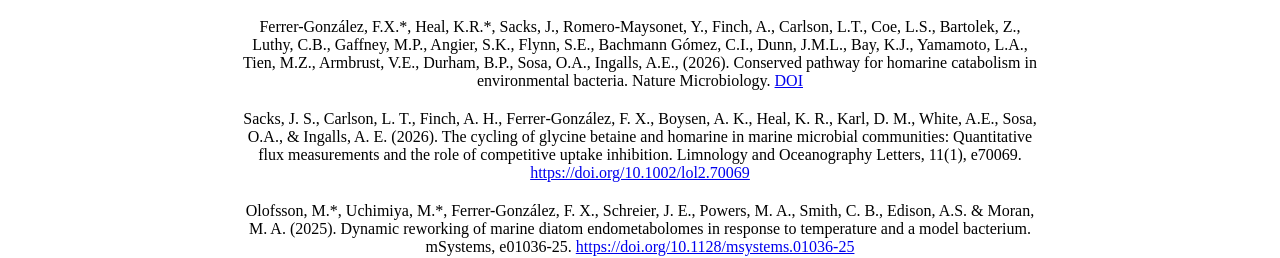
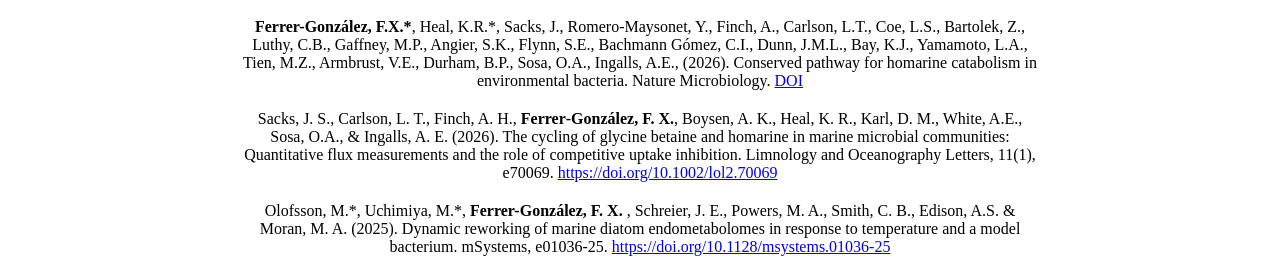
Before and after one commit to xavierfe/science, a plain HTML site: page publications.html in a window 1280 px wide. Shown: the part 715-973 px from the top of the page. Drawn offline with Linux system fonts and the light colour scheme.

Commit message:
Update publications.html

```diff
--- a/publications.html
+++ b/publications.html
@@ -94,15 +94,15 @@
     }
   </style>
 <p>
-          Ferrer-González, F.X.*, Heal, K.R.*, Sacks, J., Romero-Maysonet, Y., Finch, A., Carlson, L.T., Coe, L.S., Bartolek, Z., Luthy, C.B., Gaffney, M.P., Angier, S.K., Flynn, S.E., Bachmann Gómez, C.I., Dunn, J.M.L., Bay, K.J., Yamamoto, L.A., Tien, M.Z.,  Armbrust, V.E., Durham, B.P., Sosa, O.A., Ingalls, A.E., (2026). Conserved pathway for homarine catabolism in environmental bacteria. Nature Microbiology.
+          <b>Ferrer-González, F.X.*</b>, Heal, K.R.*, Sacks, J., Romero-Maysonet, Y., Finch, A., Carlson, L.T., Coe, L.S., Bartolek, Z., Luthy, C.B., Gaffney, M.P., Angier, S.K., Flynn, S.E., Bachmann Gómez, C.I., Dunn, J.M.L., Bay, K.J., Yamamoto, L.A., Tien, M.Z.,  Armbrust, V.E., Durham, B.P., Sosa, O.A., Ingalls, A.E., (2026). Conserved pathway for homarine catabolism in environmental bacteria. Nature Microbiology.
     <a href="https://urldefense.com/v3/__https://www.nature.com/articles/s41564-026-02313-7__;!!K-Hz7m0Vt54!n_uN5fu-Pi8h4Qf3zF08xO7kq5Z4mluDfkDYPCGu9n3OEThO7Vn-MMC8At4caaFdzhiSMXfyt7doegF2zKo$" onclick="openPopup10(); return false;"> DOI </a>
 </p>
 <p>
-          Sacks, J. S., Carlson, L. T., Finch, A. H., Ferrer‐González, F. X., Boysen, A. K., Heal, K. R., Karl, D. M., White, A.E., Sosa, O.A., & Ingalls, A. E. (2026). The cycling of glycine betaine and homarine in marine microbial communities: Quantitative flux measurements and the role of competitive uptake inhibition. Limnology and Oceanography Letters, 11(1), e70069.
+          Sacks, J. S., Carlson, L. T., Finch, A. H., <b>Ferrer‐González, F. X.</b>, Boysen, A. K., Heal, K. R., Karl, D. M., White, A.E., Sosa, O.A., & Ingalls, A. E. (2026). The cycling of glycine betaine and homarine in marine microbial communities: Quantitative flux measurements and the role of competitive uptake inhibition. Limnology and Oceanography Letters, 11(1), e70069.
     <a href="https://doi.org/10.1002/lol2.70069" onclick="openPopup9(); return false;"> https://doi.org/10.1002/lol2.70069 </a>
 </p>
  <p>
-          Olofsson, M.*, Uchimiya, M.*, Ferrer-González, F. X., Schreier, J. E., Powers, M. A., Smith, C. B., Edison, A.S. & Moran, M. A. (2025). Dynamic reworking of marine diatom endometabolomes in response to temperature and a model bacterium. mSystems, e01036-25.
+          Olofsson, M.*, Uchimiya, M.*, <b>Ferrer-González, F. X. </b>, Schreier, J. E., Powers, M. A., Smith, C. B., Edison, A.S. & Moran, M. A. (2025). Dynamic reworking of marine diatom endometabolomes in response to temperature and a model bacterium. mSystems, e01036-25.
     <a href="https://doi.org/10.1128/msystems.01036-25" onclick="openPopup8(); return false;"> https://doi.org/10.1128/msystems.01036-25 </a>
 </p>
 <p>
```
